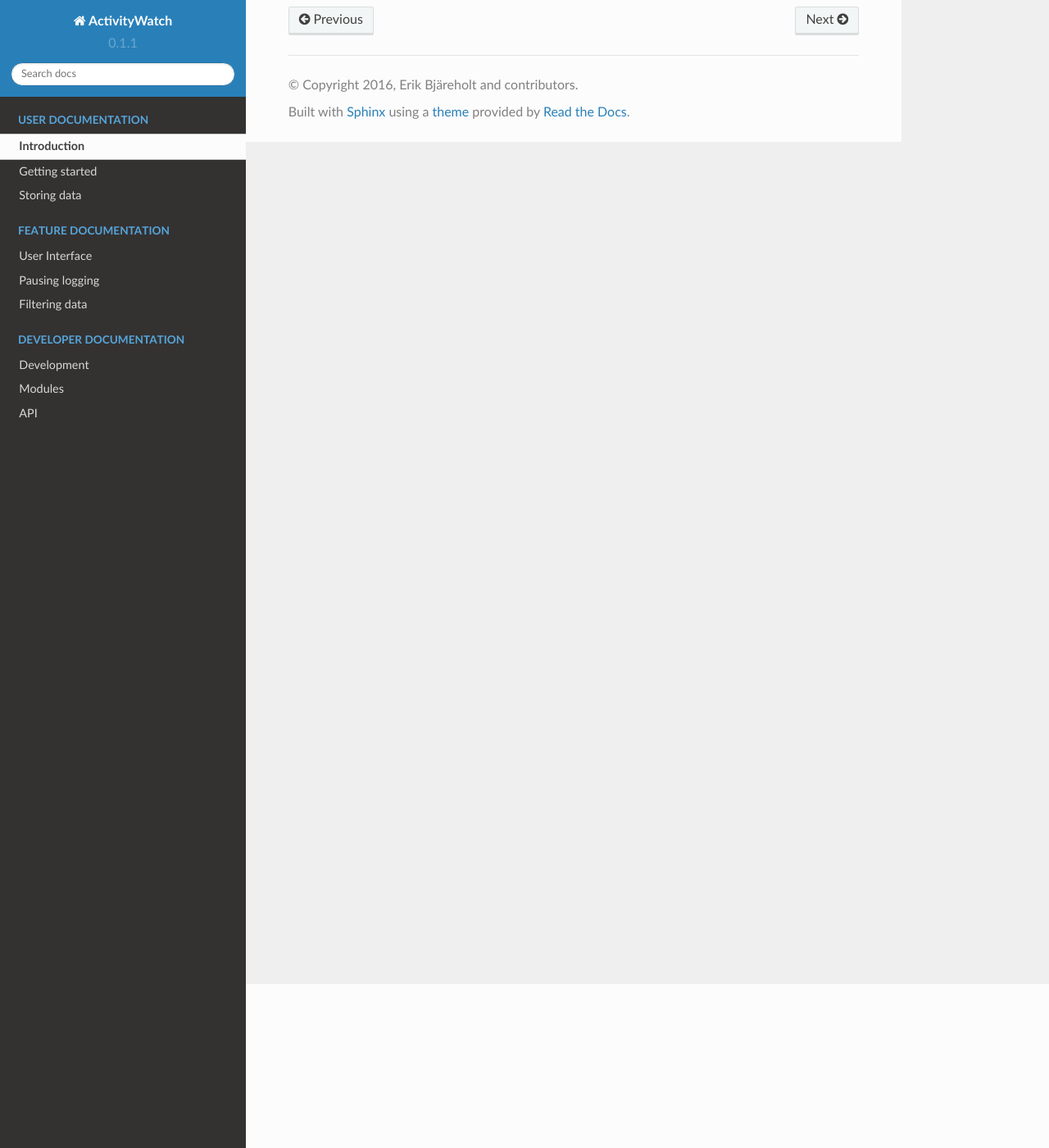
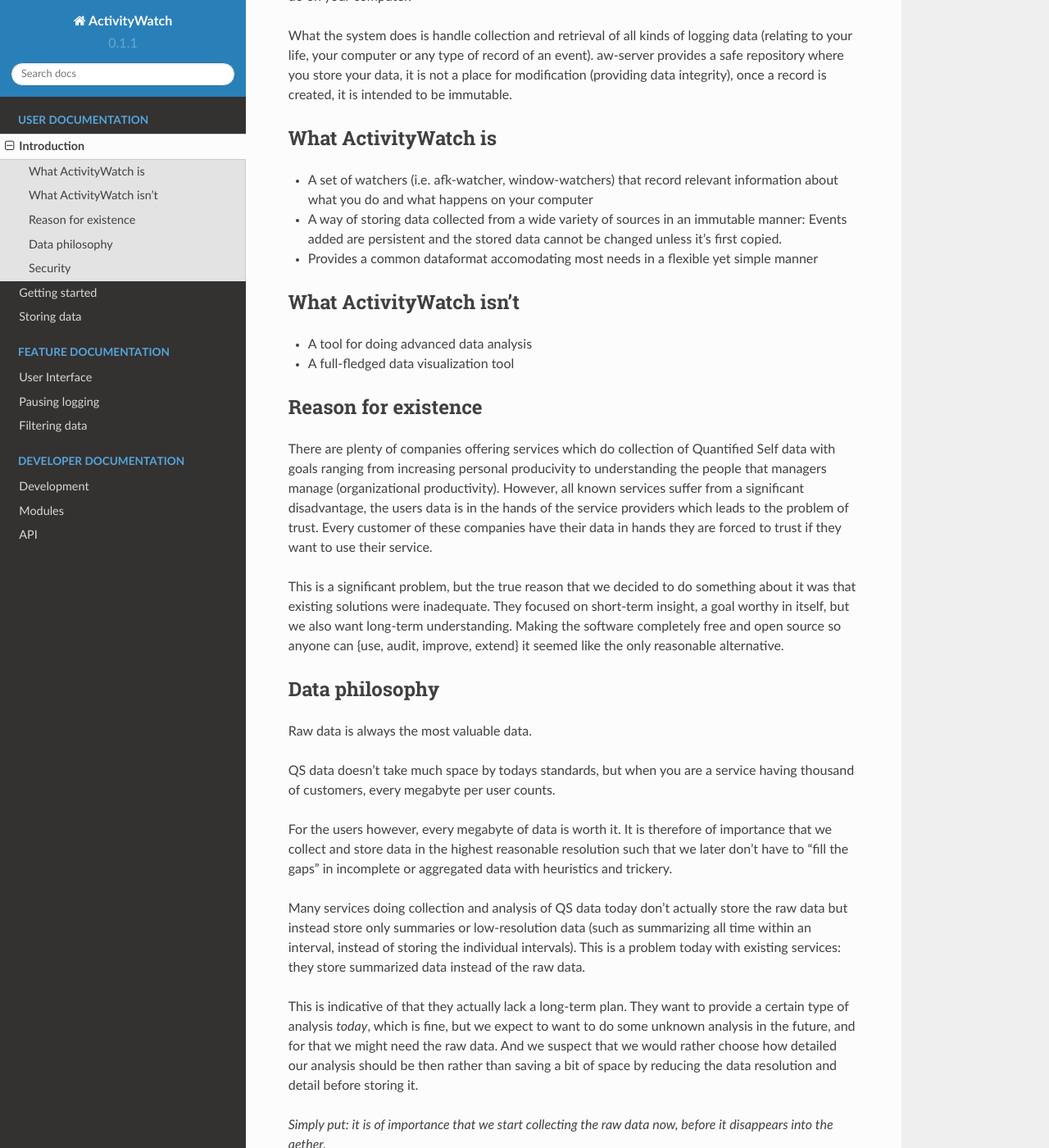
Before and after one commit to ActivityWatch/activitywatch, a Sphinx documentation site: the page built from docs/intro.rst, in a window 1280 px wide and 1400 px high, scrolled down 200 px. Shown: the whole window at 82% size. Built offline with Sphinx 7.4.7 and the Read the Docs theme 2.0.0, drawn with Linux system fonts in a browser that asks for light colours; some of the changed text lies outside the part shown.

Commit message:
Updated intro docpage with text from previous aw-server README

```diff
--- a/docs/intro.rst
+++ b/docs/intro.rst
@@ -1,4 +1,76 @@
 Introduction
 ============
 
-Some introductory text should go here.
+ActivityWatch is a bundle of software that provides storage for life-logging data such as what you do on your
+computer.
+
+What the system does is handle collection and retrieval of all kinds of logging data (relating to your life,
+your computer or any type of record of an event). aw-server provides a safe repository where you store your data,
+it is not a place for modification (providing data integrity), once a record is created, it is intended to
+be immutable.
+
+What ActivityWatch is
+---------------------
+
+* A set of watchers (i.e. afk-watcher, window-watchers) that record relevant information about what you do and what happens on your computer
+* A way of storing data collected from a wide variety of sources in an immutable manner: Events added are persistent and the stored data cannot be changed unless it's first copied.
+* Provides a common dataformat accomodating most needs in a flexible yet simple manner
+
+What ActivityWatch isn't
+------------------------
+
+* A tool for doing advanced data analysis
+* A full-fledged data visualization tool
+
+Reason for existence
+--------------------
+
+There are plenty of companies offering services which do collection of Quantified Self data with goals
+ranging from increasing personal producivity to understanding the people that managers manage (organizational
+productivity). However, all known services suffer from a significant disadvantage, the users data is in
+the hands of the service providers which leads to the problem of trust. Every customer of these
+companies have their data in hands they are forced to trust if they want to use their service.
+
+This is a significant problem, but the true reason that we decided to do something about it was that
+existing solutions were inadequate. They focused on short-term insight, a goal worthy in itself, but we also
+want long-term understanding. Making the software completely free and open source so anyone can
+{use, audit, improve, extend} it seemed like the only reasonable alternative.
+
+
+Data philosophy
+---------------
+
+Raw data is always the most valuable data.
+
+QS data doesn't take much space by todays standards, but when you are a service having thousand of
+customers, every megabyte per user counts.
+
+For the users however, every megabyte of data is worth it. It is therefore of importance that
+we collect and store data in the highest reasonable resolution such that we later don't have to "fill the gaps"
+in incomplete or aggregated data with heuristics and trickery.
+
+Many services doing collection and analysis of QS data today don't actually store the raw data but instead
+store only summaries or low-resolution data (such as summarizing all time within an interval, instead of
+storing the individual intervals). This is a problem today with existing services: they store summarized data instead of the raw data.
+
+This is indicative of that they actually lack a long-term plan. They want to provide a certain type of analysis *today*, which is fine,
+but we expect to want to do some unknown analysis in the future, and for that we might need the raw data.
+And we suspect that we would rather choose how detailed our analysis should be then rather than saving a bit of space by reducing the data resolution and detail before storing it.
+
+*Simply put: it is of importance that we start collecting the raw data now, before it disappears into the aether.*
+
+
+Security
+--------
+
+One of the reasons this project was started was due to the fact that we were missing security in how
+our Quantified Self data was stored. Data needs to be collected on many devices, and be stored at a
+central and secure location or distributed for redundancy.
+
+Since we want to be able to provide a safe storage service for initial users who do not have the
+time to run a server of their own, we will provide a feature such that we will only have the users
+encrypted data, without information of the contents (with exception for some relatively unimportant
+metadata such as allocated storage space, sessions, clients, and number of entries).
+
+**NOTE:** Security features discussed here are all considered work in progress and this software is
+not yet fit for exposure to the internet. Only allow connections from localhost!
```
